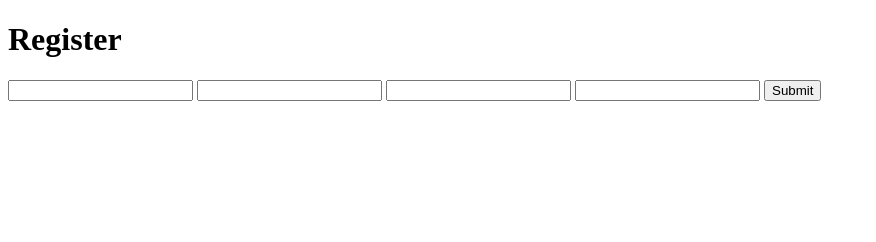
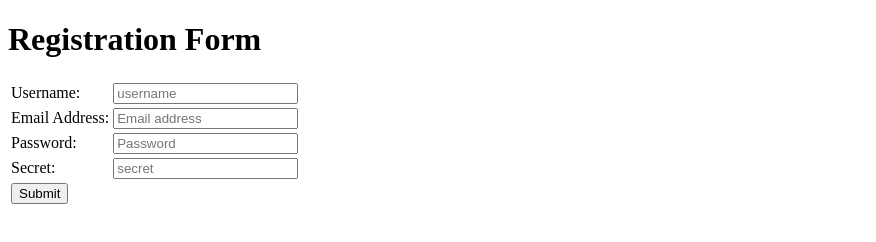
Before and after one commit to stryan/guildgate, a plain HTML site: page register.html in a window 1280 px wide. Shown: the whole page, without its empty margins (0-876 px from the left). Drawn offline with Linux system fonts and the light colour scheme.

Commit message:
make register page prettier

```diff
--- a/register.html
+++ b/register.html
@@ -1,17 +1,30 @@
 <!DOCTYPE html>
-<html lang="en">
+<html>
 <head>
-    <meta charset="UTF-8">
-    <title></title>
+<h1>Registration Form</h1>
 </head>
 <body>
-    <h1>Register</h1>
-    <form method="POST" action="/register">
-        <input type="text" name="username">
-        <input type="password" name="password">
-	<input type="text" name="email">
-	<input type="text" name="secret">
-        <input type="submit" value="Submit">
-    </form>
+	<form method="POST" action="/register">
+	<table>
+		<tr>
+			<td>Username:</td>
+			<td><input type="text" placeholder="username" name="username"</td>
+		<tr>
+			<td>Email Address:</td>
+			<td><input type="mail"  placeholder="Email address" name="email"></td>
+		</tr>
+		<tr>
+			<td>Password:</td>
+			<td><input type="password" placeholder="Password" name="password"></td>
+		</tr>
+		<tr>
+			<td>Secret:</td>
+			<td><input type="password" placeholder="secret" name="secret"></td>
+		</tr>
+		<tr>
+			<td><input type="submit" value="Submit"></td>
+		</tr>
+	</table>
+</form>
 </body>
 </html>
```
